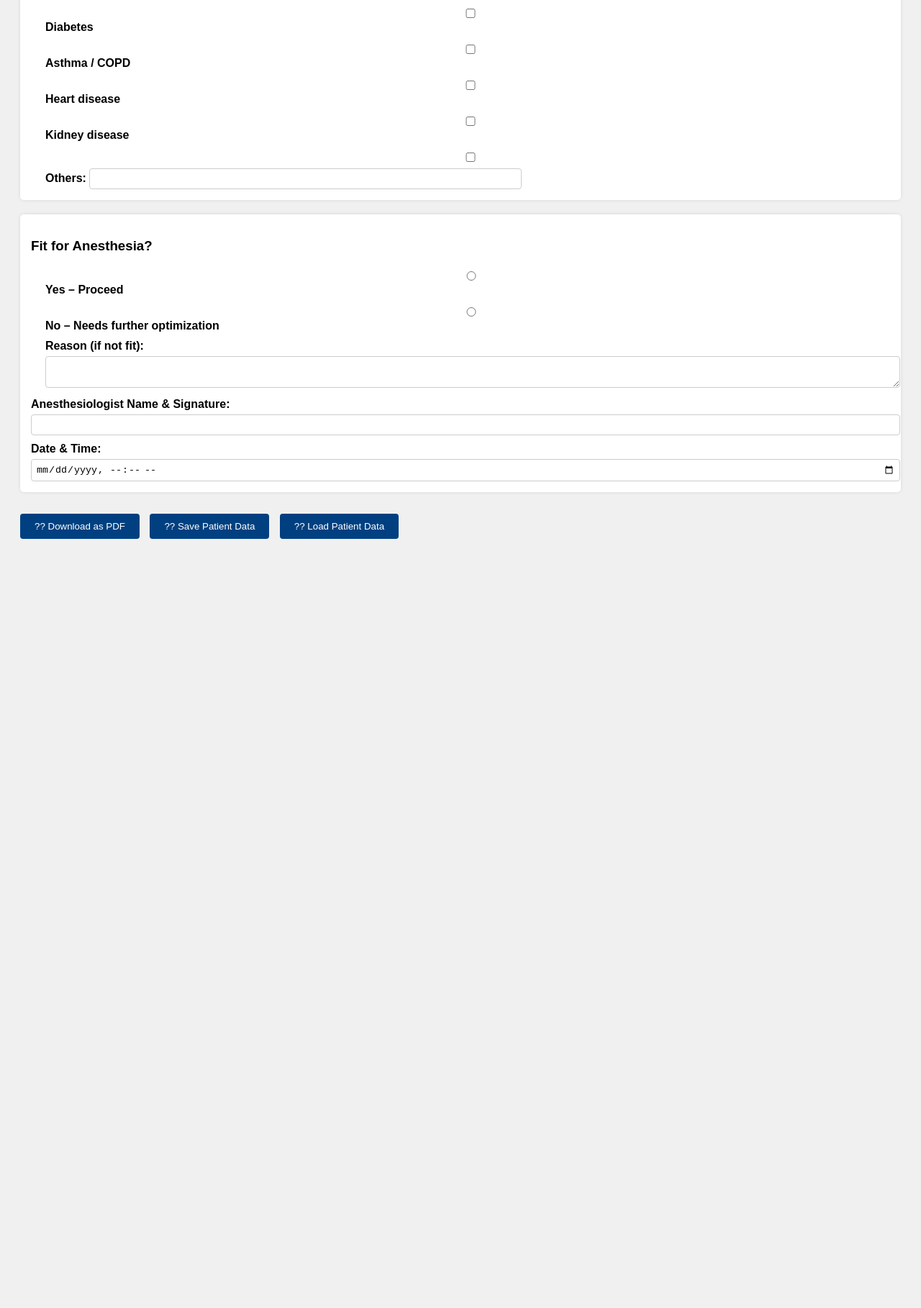
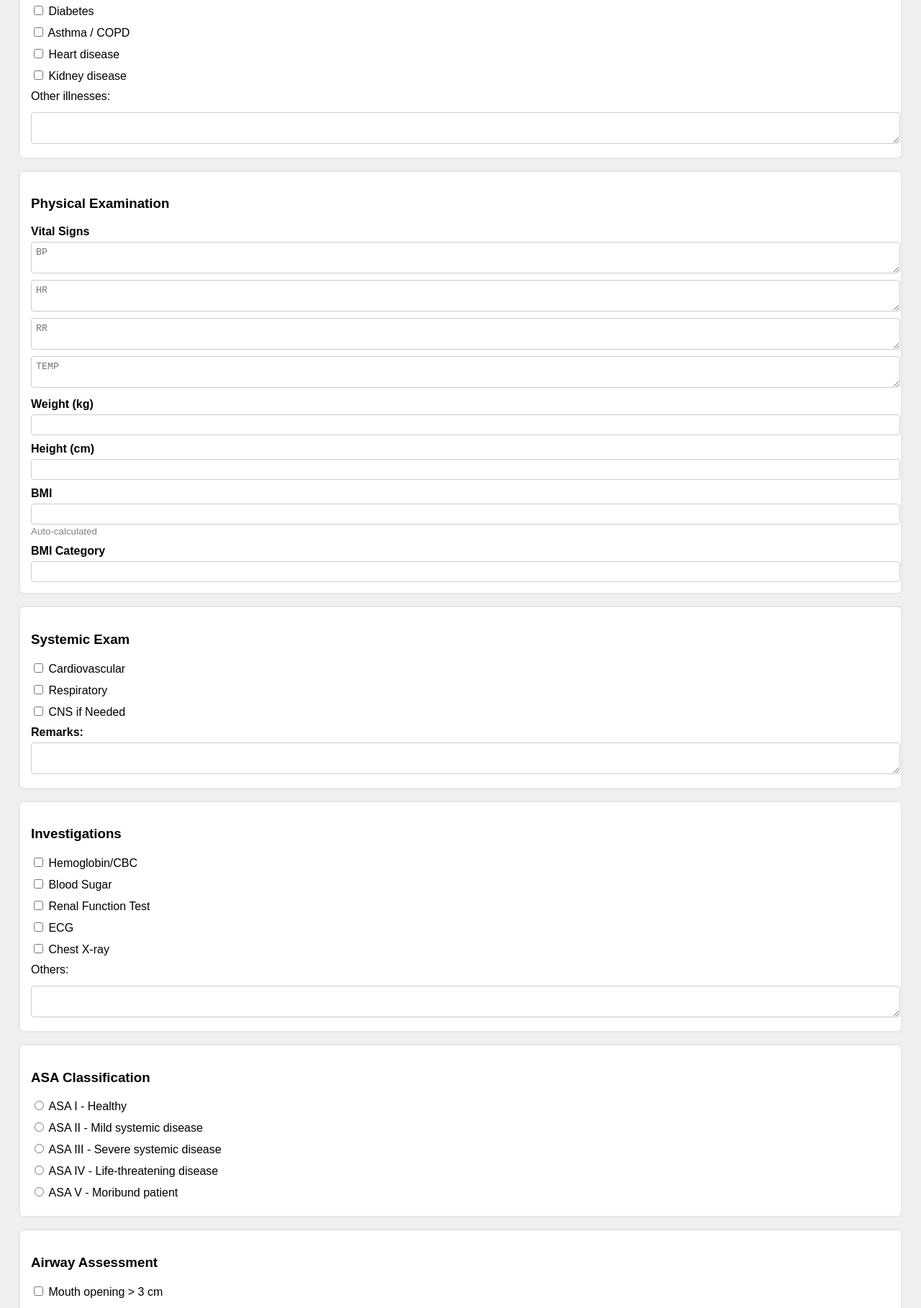
Before and after one commit to jeevabalaji-s/PAC, a plain HTML site: page index.html in a window 1280 px wide. Shown: the part 982-2800 px from the top of the page at 72% size. Before the commit the page ends 1759 px from the top, so only its background shows below. Drawn offline with nearby package versions, Linux system fonts and the light colour scheme.

Commit message:
Update index.html

```diff
--- a/index.html
+++ b/index.html
@@ -1,7 +1,7 @@
 <!DOCTYPE html>
 <html lang="en">
 <head>
-  <meta charset="UTF-8">
+  <meta charset="UTF-8" />
   <title>Pre-Anesthesia Checklist (PAC)</title>
   <style>
     body {
@@ -20,22 +20,28 @@
       padding: 15px;
       margin-bottom: 20px;
       border-radius: 5px;
-      box-shadow: 0 0 5px rgba(0,0,0,0.1);
+      box-shadow: 0 0 5px rgba(0, 0, 0, 0.1);
     }
     label {
       display: block;
       margin-top: 10px;
       font-weight: bold;
     }
-    textarea, input, select {
+    .checkbox-group label,
+    .radio-group label {
+      display: block;
+      margin-bottom: 8px;
+      font-weight: normal;
+    }
+    textarea,
+    input[type="text"],
+    input[type="number"],
+    select {
       width: 100%;
       padding: 6px;
       margin-top: 5px;
       border: 1px solid #ccc;
       border-radius: 4px;
-    }
-    .checkbox-group {
-      margin-left: 20px;
     }
     .btn {
       background-color: #004080;
@@ -53,40 +59,47 @@
 
   <h2>Pre-Anesthesia Checklist (PAC)</h2>
 
-  <!-- ? Patient Details section -->
+  <form id="pacForm">
+    <!-- Patient Details -->
     <div class="section">
       <h3>Patient Details</h3>
-
       <label>Patient ID</label>
-    <input type="text" name="patientId" required>
+      <input type="text" id="patientId" name="patientId" pattern="\d{6}" maxlength="6" required />
+      <small style="color: gray;">Patient ID must be exactly 6 digits</small>
 
       <label>Full Name</label>
-    <input type="text" name="name" required>
+      <input type="text" name="name" required />
 
       <label>Age</label>
-    <input type="number" name="age" required>
+      <input type="number" name="age" required />
 
       <label>Gender</label>
       <select name="gender" required>
         <option value="">Select</option>
-      <option value="Male">Male</option>
-      <option value="Female">Female</option>
-      <option value="Other">Other</option>
+        <option>Male</option>
+        <option>Female</option>
+        <option>Other</option>
       </select>
     </div>
 
-  <!-- ? Main Form -->
-  <form id="pacForm">
-
+    <!-- Medical History -->
     <div class="section">
       <h3>Medical History</h3>
       <label>Past surgeries and anesthesia history</label>
-      <select name="surgeryHistory"><option>Choose an item...</option><option>No issues</option><option>Complications</option></select>
+      <select name="surgeryHistory">
+        <option>Choose an item...</option>
+        <option>No issues</option>
+        <option>Complications</option>
+      </select>
       <label>Remarks:</label>
       <textarea name="surgeryRemarks"></textarea>
 
       <label>Allergies</label>
-      <select name="allergies"><option>Choose an item...</option><option>None</option><option>Yes</option></select>
+      <select name="allergies">
+        <option>Choose an item...</option>
+        <option>None</option>
+        <option>Yes</option>
+      </select>
       <label>Remarks:</label>
       <textarea name="allergyRemarks"></textarea>
 
@@ -95,66 +108,134 @@
 
       <label>Chronic Illnesses:</label>
       <div class="checkbox-group">
-        <label><input type="checkbox" name="illnesses" value="Hypertension"> Hypertension</label>
-        <label><input type="checkbox" name="illnesses" value="Diabetes"> Diabetes</label>
-        <label><input type="checkbox" name="illnesses" value="Asthma / COPD"> Asthma / COPD</label>
-        <label><input type="checkbox" name="illnesses" value="Heart disease"> Heart disease</label>
-        <label><input type="checkbox" name="illnesses" value="Kidney disease"> Kidney disease</label>
-        <label><input type="checkbox" name="illnesses" value="Others"> Others: <input type="text" name="illnessOther" style="width: 50%;"></label>
+        <label><input type="checkbox" name="illnesses" value="Hypertension" /> Hypertension</label>
+        <label><input type="checkbox" name="illnesses" value="Diabetes" /> Diabetes</label>
+        <label><input type="checkbox" name="illnesses" value="Asthma / COPD" /> Asthma / COPD</label>
+        <label><input type="checkbox" name="illnesses" value="Heart disease" /> Heart disease</label>
+        <label><input type="checkbox" name="illnesses" value="Kidney disease" /> Kidney disease</label>
+        <label>Other illnesses:</label>
+        <textarea name="otherIllnesses"></textarea>
       </div>
     </div>
 
-    <!-- Additional form sections follow the same format -->
-    <!-- Only changed section IDs/names where relevant -->
+    <!-- Physical Examination -->
+    <div class="section">
+      <h3>Physical Examination</h3>
+      <label>Vital Signs</label>
+      <textarea name="Bp" placeholder="BP"></textarea>
+      <textarea name="HR" placeholder="HR"></textarea>
+      <textarea name="RR" placeholder="RR"></textarea>
+      <textarea name="TEMP" placeholder="TEMP"></textarea>
+
+      <label>Weight (kg)</label>
+      <input type="number" id="weight" name="weight" />
+
+      <label>Height (cm)</label>
+      <input type="number" id="height" name="height" />
+
+      <label>BMI</label>
+      <input type="text" id="bmi" name="bmi" readonly />
+      <small style="color: gray;">Auto-calculated</small>
+
+      <label>BMI Category</label>
+      <input type="text" id="bmiCategory" name="bmiCategory" readonly />
+    </div>
+
+    <!-- Systemic Exam -->
+    <div class="section">
+      <h3>Systemic Exam</h3>
+      <div class="checkbox-group">
+        <label><input type="checkbox" name="SystemicExam" value="Cardiovascular" /> Cardiovascular</label>
+        <label><input type="checkbox" name="SystemicExam" value="Respiratory" /> Respiratory</label>
+        <label><input type="checkbox" name="SystemicExam" value="CNS if Needed" /> CNS if Needed</label>
+      </div>
+      <label>Remarks:</label>
+      <textarea name="CNS"></textarea>
+    </div>
+ <div class="section">
+    <h3>Investigations</h3>
+    <div class="checkbox-group">
+      <label><input type="checkbox" name="investigations" value="Hemoglobin/CBC"> Hemoglobin/CBC</label>
+      <label><input type="checkbox" name="investigations" value="Blood Sugar"> Blood Sugar</label>
+      <label><input type="checkbox" name="investigations" value="Renal Function Test"> Renal Function Test</label>
+      <label><input type="checkbox" name="investigations" value="ECG"> ECG</label>
+      <label><input type="checkbox" name="investigations" value="Chest X-ray"> Chest X-ray</label>
+      <label>Others:</label>
+      <textarea name="otherInvestigations"></textarea>
+    </div>
+  </div>
+    <!-- ASA Classification -->
+    <div class="section">
+      <h3>ASA Classification</h3>
+      <div class="radio-group">
+        <label><input type="radio" name="ASA Classification" value="ASA I - Healthy" /> ASA I - Healthy</label>
+        <label><input type="radio" name="ASA Classification" value="ASA II - Mild systemic disease" /> ASA II - Mild systemic disease</label>
+        <label><input type="radio" name="ASA Classification" value="ASA III - Severe systemic disease" /> ASA III - Severe systemic disease</label>
+        <label><input type="radio" name="ASA Classification" value="ASA IV - Life-threatening disease" /> ASA IV - Life-threatening disease</label>
+        <label><input type="radio" name="ASA Classification" value="ASA V - Moribund patient" /> ASA V - Moribund patient</label>
+      </div>
+    </div>
 
      <div class="section">
-      <h3>Fit for Anesthesia?</h3>
+    <h3>Airway Assessment</h3>
+
     <div class="checkbox-group">
-        <label><input type="radio" name="fit" value="Yes"> Yes – Proceed</label>
-        <label><input type="radio" name="fit" value="No"> No – Needs further optimization</label>
-        <label>Reason (if not fit):</label><textarea name="fitReason"></textarea>
-      </div>
-      <label>Anesthesiologist Name & Signature:</label>
-      <input type="text" name="doctor">
-      <label>Date & Time:</label>
-      <input type="datetime-local" name="datetime">
+      <label><input type="checkbox" name="airway" value="Mouth opening > 3 cm"> Mouth opening > 3 cm</label>
+      <label><input type="checkbox" name="airway" value="Thyromental distance > 6 cm"> Thyromental distance > 6 cm</label>
+      <label><input type="checkbox" name="airway" value="Neck movement normal"> Neck movement normal</label>
+      <label><input type="checkbox" name="airway" value="No facial trauma/swelling"> No facial trauma/swelling</label>
+      <label><input type="checkbox" name="airway" value="Dentition checked"> Dentition checked</label>
+      <label><input type="checkbox" name="airway" value="History of difficult intubation"> History of difficult intubation</label>
     </div>
 
-    <!-- ? Action Buttons -->
-    <button type="button" class="btn" onclick="generatePDF()">?? Download as PDF</button>
-    <button type="button" class="btn" onclick="savePatientData()">?? Save Patient Data</button>
-    <button type="button" class="btn" onclick="loadPatientData()">?? Load Patient Data</button>
-
+    <!-- Action Buttons -->
+    <button type="button" class="btn" onclick="generatePDF()">Download as PDF</button>
+    <button type="button" class="btn" onclick="savePatientData()">Save Patient Data</button>
+    <button type="button" class="btn" onclick="loadPatientData()">Load Patient Data</button>
   </form>
 
-<!-- ? Libraries -->
+  <!-- Libraries -->
   <script src="https://cdnjs.cloudflare.com/ajax/libs/html2canvas/1.4.1/html2canvas.min.js"></script>
   <script src="https://cdnjs.cloudflare.com/ajax/libs/jspdf/2.5.1/jspdf.umd.min.js"></script>
 
-<!-- ? JavaScript -->
+  <!-- Script -->
   <script>
-  async function generatePDF() {
-    const form = document.getElementById("pacForm");
-    const canvas = await html2canvas(form, { scale: 2 });
-    const imageData = canvas.toDataURL("image/png");
+    function calculateBMI() {
+      const weight = parseFloat(document.getElementById("weight").value);
+      const height = parseFloat(document.getElementById("height").value);
+      const bmiField = document.getElementById("bmi");
+      const categoryField = document.getElementById("bmiCategory");
 
-    const { jsPDF } = window.jspdf;
-    const pdf = new jsPDF("p", "mm", "a4");
-    const imgProps = pdf.getImageProperties(imageData);
-    const pdfWidth = pdf.internal.pageSize.getWidth();
-    const pdfHeight = (imgProps.height * pdfWidth) / imgProps.width;
+      if (!weight || !height || weight <= 0 || height <= 0) {
+        bmiField.value = "";
+        categoryField.value = "";
+        return;
+      }
 
-    pdf.addImage(imageData, "PNG", 0, 0, pdfWidth, pdfHeight);
-    pdf.save("pre-anesthesia-checklist.pdf");
+      const heightInM = height / 100;
+      const bmi = weight / (heightInM * heightInM);
+      const roundedBMI = bmi.toFixed(2);
+
+      let category = "";
+      if (bmi < 18.5) category = "Underweight";
+      else if (bmi < 24.9) category = "Normal weight";
+      else if (bmi < 29.9) category = "Overweight";
+      else category = "Obese";
+
+      bmiField.value = roundedBMI;
+      categoryField.value = category;
     }
+
+    document.getElementById("weight").addEventListener("input", calculateBMI);
+    document.getElementById("height").addEventListener("input", calculateBMI);
 
     function savePatientData() {
       const form = document.getElementById("pacForm");
       const formData = new FormData(form);
-    const patientId = formData.get("patientId");
+      const patientId = formData.get("patientId")?.trim();
 
-    if (!patientId) {
-      alert("Please enter a Patient ID");
+      if (!/^\d{6}$/.test(patientId)) {
+        alert("Please enter a valid 6-digit Patient ID.");
         return;
       }
 
@@ -171,7 +252,7 @@
       const existing = JSON.parse(localStorage.getItem("patients") || "{}");
       existing[patientId] = data;
       localStorage.setItem("patients", JSON.stringify(existing));
-    alert("? Data saved for Patient ID: " + patientId);
+      alert("Data saved for Patient ID: " + patientId);
     }
 
     function loadPatientData() {
@@ -182,27 +263,40 @@
       const data = patients[patientId];
 
       if (!data) {
-      alert("? No data found for Patient ID: " + patientId);
+        alert("No data found for Patient ID: " + patientId);
         return;
       }
 
       const form = document.getElementById("pacForm");
       Object.keys(data).forEach(key => {
-      const field = form.elements[key];
-      if (!field) return;
-
-      if (field.type === "checkbox" || field.type === "radio") {
         const fields = form.querySelectorAll(`[name="${key}"]`);
-        fields.forEach(f => {
-          f.checked = Array.isArray(data[key]) ? data[key].includes(f.value) : data[key] === f.value;
+        if (fields.length > 1) {
+          fields.forEach(field => {
+            field.checked = Array.isArray(data[key])
+              ? data[key].includes(field.value)
+              : data[key] === field.value;
           });
         } else {
-        field.value = data[key];
+          const field = fields[0];
+          if (field) field.value = data[key];
         }
       });
-    alert("?? Loaded data for Patient ID: " + patientId);
+
+      alert("Loaded data for Patient ID: " + patientId);
+    }
+
+    async function generatePDF() {
+      const form = document.getElementById("pacForm");
+      const canvas = await html2canvas(form, { scale: 2 });
+      const imageData = canvas.toDataURL("image/png");
+      const { jsPDF } = window.jspdf;
+      const pdf = new jsPDF("p", "mm", "a4");
+      const imgProps = pdf.getImageProperties(imageData);
+      const pdfWidth = pdf.internal.pageSize.getWidth();
+      const pdfHeight = (imgProps.height * pdfWidth) / imgProps.width;
+      pdf.addImage(imageData, "PNG", 0, 0, pdfWidth, pdfHeight);
+      pdf.save("pre-anesthesia-checklist.pdf");
     }
   </script>
-
 </body>
 </html>
```
Lines whose indentation alone changed are shown as unchanged.
